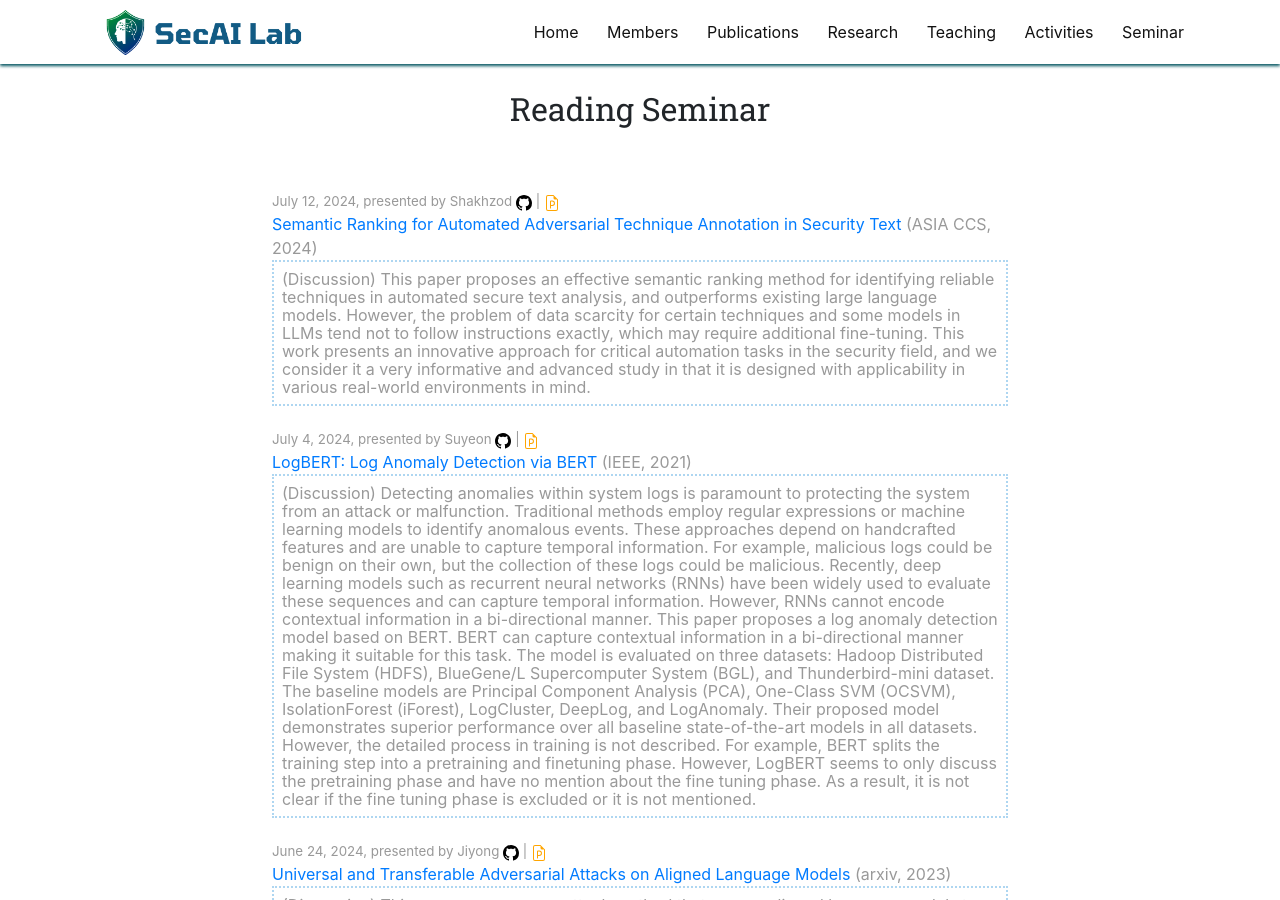
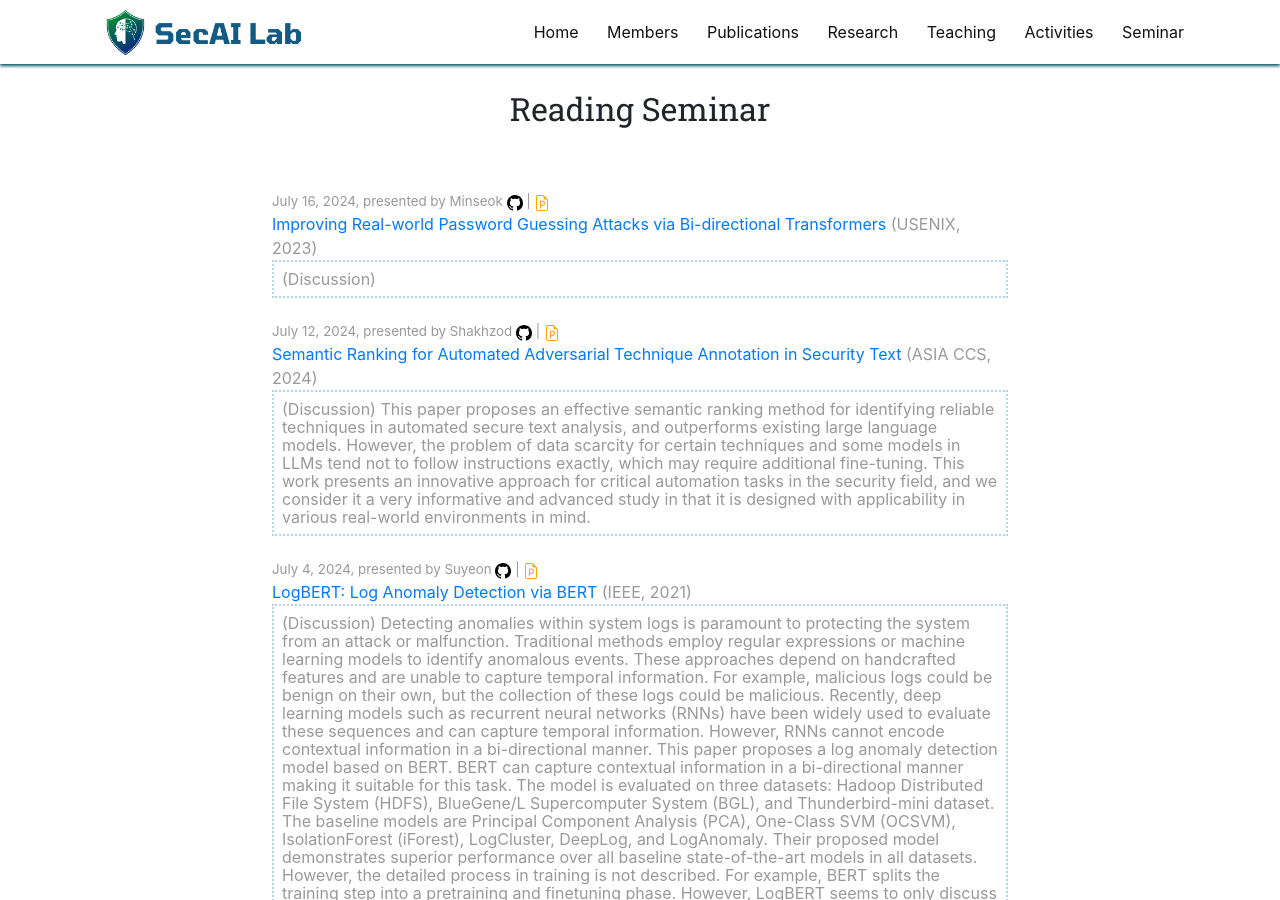
Before and after one commit to SecAI-Lab/secai-lab.github.io, a Jekyll site: the page built from pages/seminar.md, in a window 1280 px wide and 900 px high. Built offline with Jekyll 4.4.1, drawn with Linux system fonts in a browser that asks for light colours; nearby versions of some CDN libraries.

Commit message:
Update readings.yml

```diff
--- a/_data/readings.yml
+++ b/_data/readings.yml
@@ -1,3 +1,13 @@
+- title: "Improving Real-world Password Guessing Attacks via Bi-directional Transformers"
+  link: "https://www.usenix.org/conference/usenixsecurity23/presentation/xu-ming"
+  ppt_link: "https://drive.google.com/file/d/1O9FE6M3x5XVBqyubhEU8nq3ongwgtS-g/view?usp=sharing"
+  code_link: "https://github.com/snow0011/PassBertStrengthMeter"
+  presenter: Minseok
+  conference: USENIX
+  date: 2024.07.16
+  pub_year: 2023
+  discussion: "(Discussion) "
+
 - title: "Semantic Ranking for Automated Adversarial Technique Annotation in Security Text"
   link: "https://dl.acm.org/doi/10.1145/3634737.3645000"
   ppt_link: "https://docs.google.com/presentation/d/1GY56E7gxjBpjBzh_3xWKjuGtpQwAAFe3YP9QbC8wkG0/edit?usp=sharing"
```
